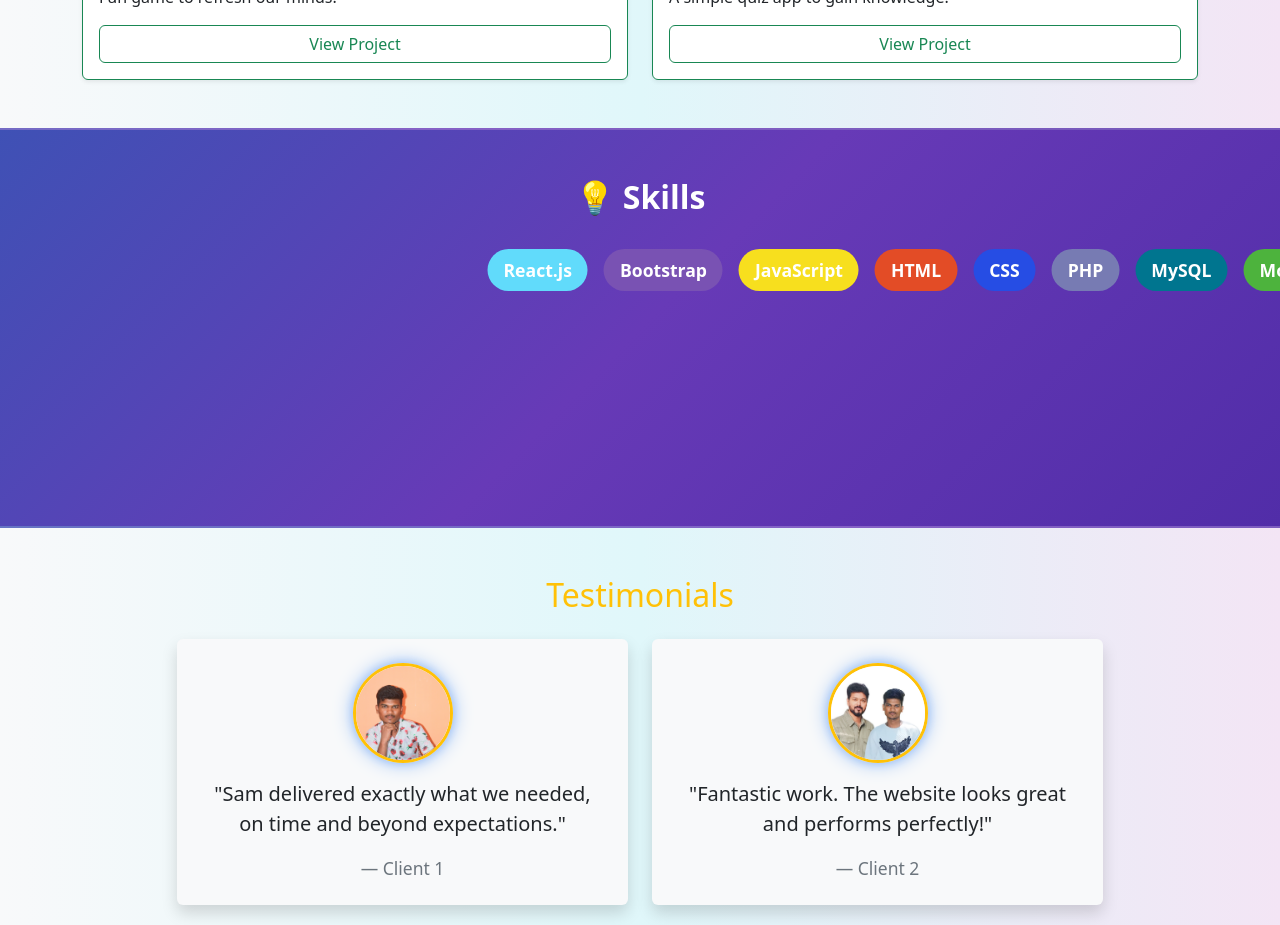
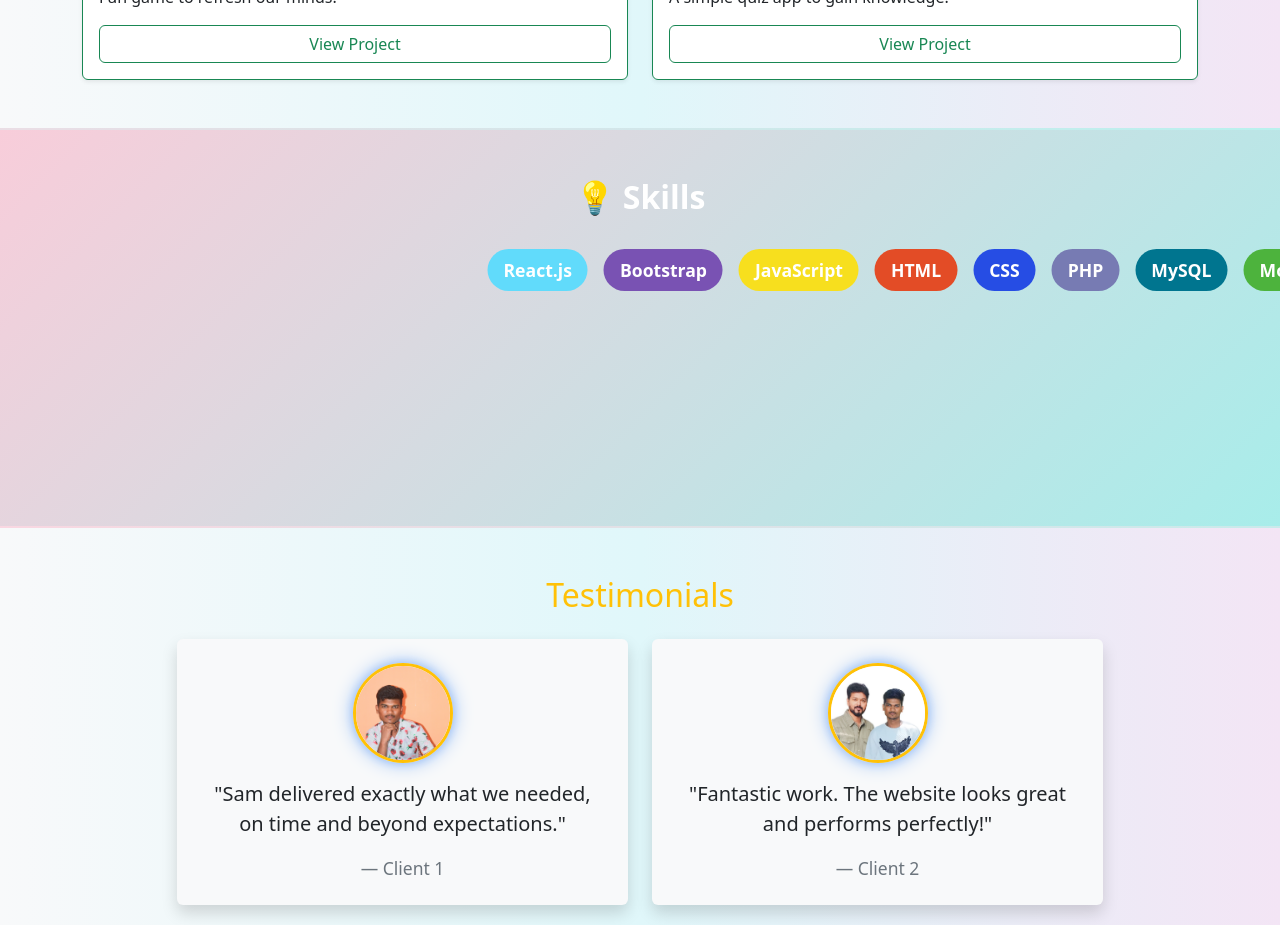
Before and after one commit to HappySamson/MyPortfolio, a React (Create React App) app: page / in a window 1280 px wide. Shown: the part 2000-2925 px from the top of the page. Built offline with nearby package versions, Linux system fonts and the light colour scheme.

Commit message:
Update App.css

```diff
--- a/src/App.css
+++ b/src/App.css
@@ -148,7 +148,7 @@ header.sticky-top {
 /* ---------- SKILLS SECTION ---------- */
 /* 🌈 Full Gradient Background for Skills Section */
 .skills-section {
-  background: linear-gradient(135deg, #3f51b5, #673ab7, #512da8);
+  background: linear-gradient(135deg, #f8cdda, #a8edea);
   color: white;
   width: 100%;
   min-height: 50vh;
@@ -193,7 +193,8 @@ header.sticky-top {
 }
 /* ---------- RESUME SECTION ---------- */
 #resume {
-  background: linear-gradient(135deg, #ffe6e6, #fff);
+  background: linear-gradient(135deg, #f8cdda, #a8edea);
+
   min-height: 80vh;
   display: flex;
   flex-direction: column;
```
